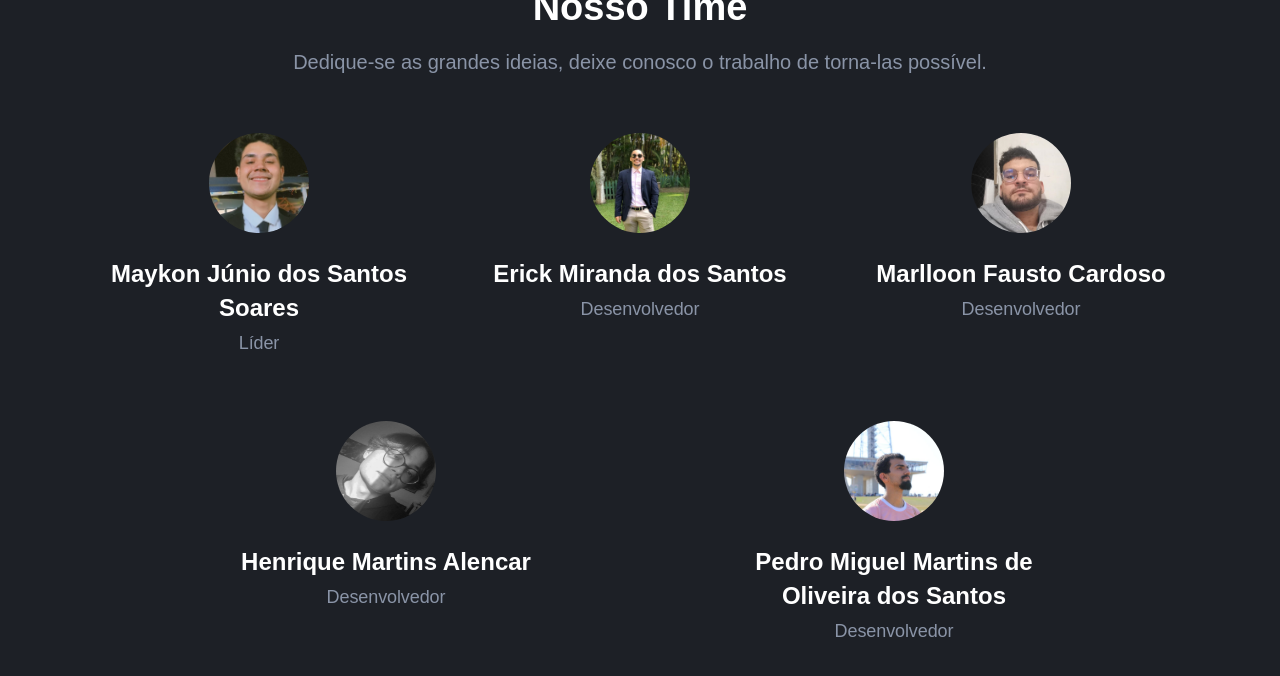
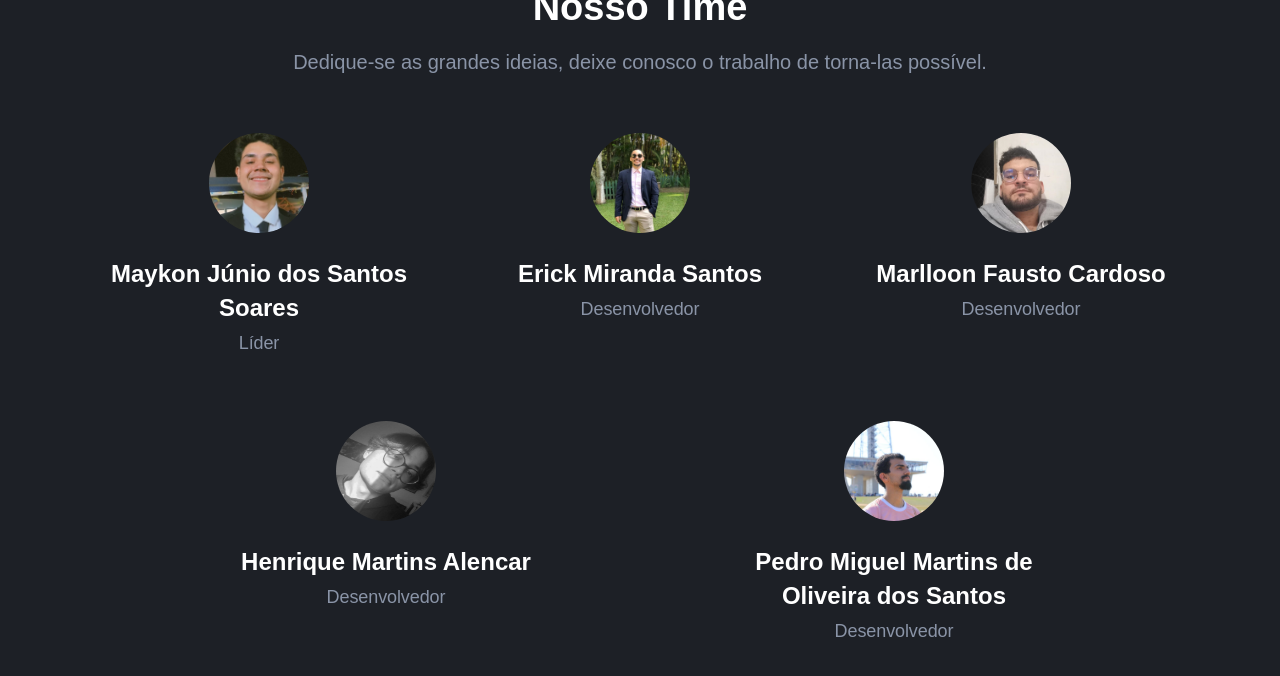
Before and after one commit to mdsreq-fga-unb/2024.2-T03-Paraizo, an MkDocs documentation site: the page built from docs/index.md, in a window 1280 px wide and 900 px high, scrolled down 1191 px. Shown: the top 676 px of the window. Built offline with MkDocs 1.6.1 and Material for MkDocs 9.7.7, drawn with Linux system fonts in a browser that asks for light colours; nearby versions of some CDN libraries; comment, search, counter and statistics services are not loaded; the version menu is left out.

Commit message:
fix: corrigindo nome

```diff
--- a/assets/home.html
+++ b/assets/home.html
@@ -181,7 +181,7 @@
                                             <img src="paraizo/foto-erick.png"
                                                 style="border-radius: 50px; width: 100px; height: 100px;">
                                         </div>
-                                        <h4 class="feature-title mt-24">Erick Miranda dos Santos</h4>
+                                        <h4 class="feature-title mt-24">Erick Miranda Santos</h4>
                                         <p class="text-sm mb-0">Desenvolvedor</p>
                                     </div>
                                 </div>
```
